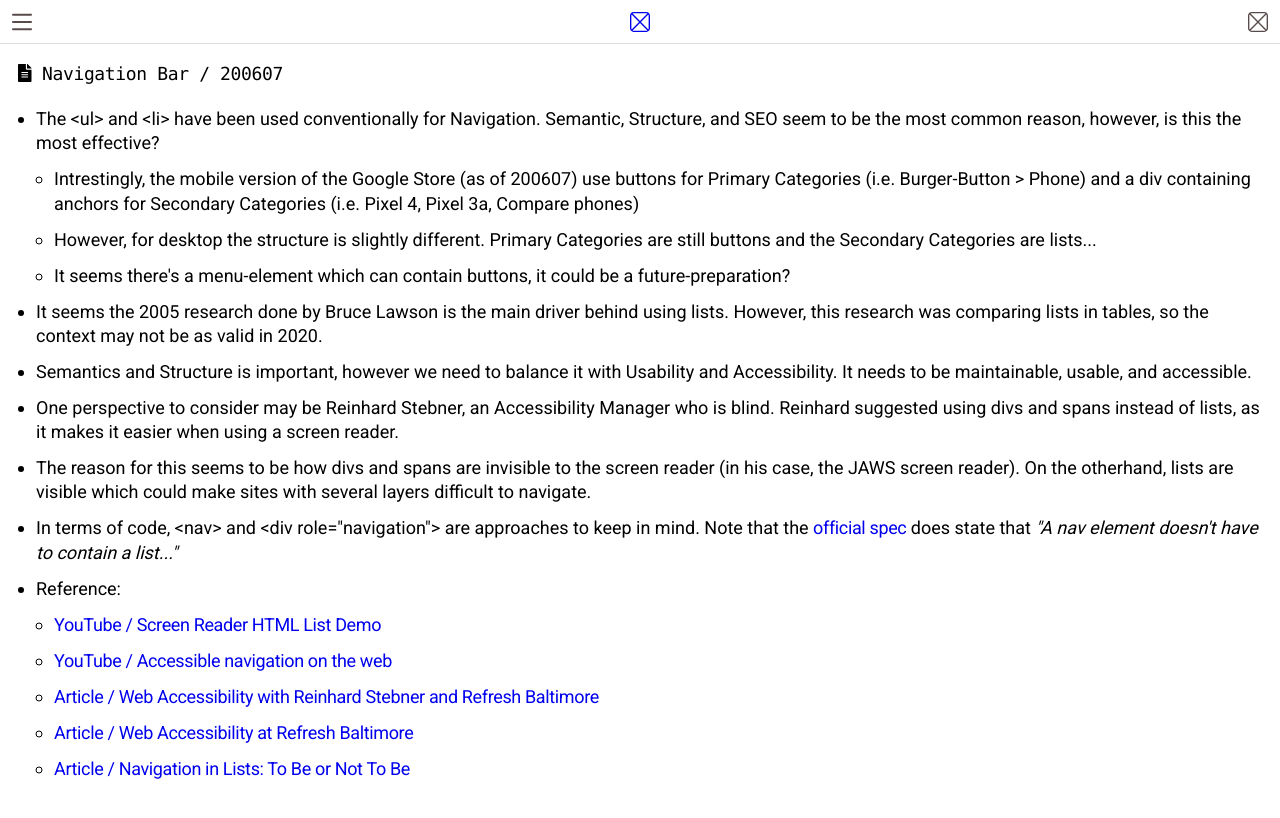
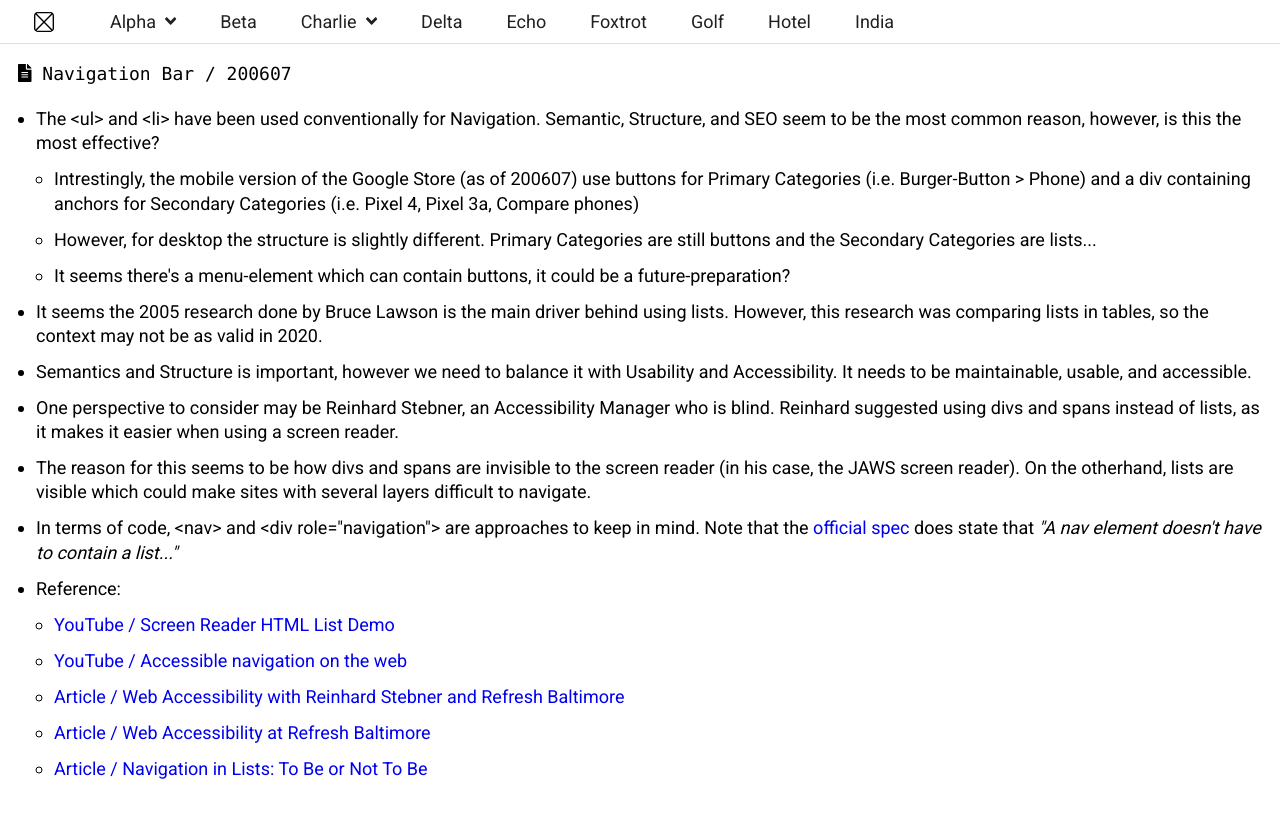
Before and after one commit to Tivo389/94_200318-OET-LIBRARY, a React (Create React App) app: page / in a window 1280 px wide. Shown: the top 818 px of the page. Built offline with nearby package versions, Linux system fonts and the light colour scheme.

Commit message:
200623 / 200621_subNavDesktopBreakpoint - Completed layout of the desktop nav - Need to review dropdown flexibility and probably use javascript to position the sub menu.

```diff
--- a/src/components/NavigationBar.js
+++ b/src/components/NavigationBar.js
@@ -3,14 +3,15 @@ import { ReactComponent as IconBurger } from '../images/icon-burger.svg';
 import { ReactComponent as IconFPO1x1 } from '../images/icon-fpo-1x1.svg';
 import { FontAwesomeIcon } from '@fortawesome/react-fontawesome'
 import { library } from '@fortawesome/fontawesome-svg-core'
-import { faFileAlt, faArrowCircleLeft, faArrowCircleRight } from '@fortawesome/free-solid-svg-icons'
+import { faFileAlt, faAngleLeft, faAngleRight, faAngleDown } from '@fortawesome/free-solid-svg-icons'
 import { throttle, addClass, removeClass } from './Helper';
-library.add(faFileAlt, faArrowCircleLeft, faArrowCircleRight);
+library.add(faFileAlt, faAngleLeft, faAngleRight, faAngleDown);
 
 
 
 class NavigationBar extends Component {
   valueToHideNavigationBar = 128;
+  isMobileBreakpoint = window.innerWidth < 1024;
 
   // LIFECYCLE METHODS
   componentDidMount() {
@@ -39,50 +40,67 @@ class NavigationBar extends Component {
             </li>
           </ul>
           <ul className="navigationBarBody">
-            <li onClick={this.handleSubNavigationParent} data-nav-sub-body-function="parent">
-              Alpha&ensp;<FontAwesomeIcon icon="arrow-circle-right"/>
+            <li className="desktopLogo">
+              <a href="/">
+                <IconFPO1x1/>
+              </a>
+            </li>
+            <li
+              onClick={this.isMobileBreakpoint ? this.handleSubNavigationParent : null}
+              data-nav-sub-body-function="parent">
+              <span>
+                Alpha&ensp;
+                <FontAwesomeIcon icon="angle-right" className="mobileAngleIcon"/>
+                <FontAwesomeIcon icon="angle-down" className="desktopAngleIcon"/>
+              </span>
               <ul className="navigationBarSubBody">
                 <a href="/">
                   <li data-nav-sub-body-function="child">
-                    Alpha-1
+                    Alpha-One
                   </li>
                 </a>
                 <a href="/">
                   <li data-nav-sub-body-function="child">
-                    Alpha-2
+                    Alpha-Two
                   </li>
                 </a>
                 <a href="/">
                   <li data-nav-sub-body-function="child">
-                    Alpha-3
+                    Alpha-Three
                   </li>
                 </a>
                 <li data-nav-sub-body-function="close">
-                  <FontAwesomeIcon icon="arrow-circle-left"/>&ensp;Back
+                  <FontAwesomeIcon icon="angle-left"/>&ensp;Back
                 </li>
               </ul>
             </li>
             <li>Beta</li>
-            <li onClick={this.handleSubNavigationParent} data-nav-sub-body-function="parent">
-              Charlie&ensp;<FontAwesomeIcon icon="arrow-circle-right"/>
+            <li
+              onClick={this.isMobileBreakpoint ? this.handleSubNavigationParent : null}
+              data-nav-sub-body-function="parent">
+              <span>
+                Charlie&ensp;
+                <FontAwesomeIcon icon="angle-right" className="mobileAngleIcon"/>
+                <FontAwesomeIcon icon="angle-down" className="desktopAngleIcon"/>
+              </span>
               <ul className="navigationBarSubBody">
                 <a href="/">
                   <li data-nav-sub-body-function="child">
-                    Charlie-1
+                    Charlie-One
                   </li>
                 </a>
                 <a href="/">
                   <li data-nav-sub-body-function="child">
-                    Charlie-2
+                    Charlie-Two
                   </li>
                 </a>
                 <a href="/">
                   <li data-nav-sub-body-function="child">
-                    Charlie-3
+                    Charlie-Three
                   </li>
                 </a>
                 <li data-nav-sub-body-function="close">
-                  <FontAwesomeIcon icon="arrow-circle-left"/>&ensp;Back
+                  <FontAwesomeIcon icon="angle-left"/>&ensp;Back
                 </li>
               </ul>
             </li>
@@ -92,12 +110,6 @@ class NavigationBar extends Component {
             <li>Golf</li>
             <li>Hotel</li>
             <li>India</li>
-            <li>Juliett</li>
-            <li>Kilo</li>
-            <li>Lima</li>
-            <li>Mike</li>
-            <li>November</li>
-            <li>Oscar</li>
           </ul>
         </nav>
         <section className="sectionContainer">
--- a/src/css/_font.scss
+++ b/src/css/_font.scss
@@ -31,12 +31,10 @@ h1 span, h2 span, h3 span, h4 span, h5 span, h6 span {
   display: block;
   font-size: 14px;
   font-weight: initial;
-  letter-spacing: initial;
   line-height: $desktopLineHeight;
 }
 p, a {
   font-family: $ffBody;
-  letter-spacing: -0.02em;
   line-height: $mobileLineHeight;
   margin: 0;
   @include w768 {
@@ -95,7 +93,6 @@ a {
   }
 }
 code {
-  letter-spacing:  -0.02em;
   line-height: 1.35;
 }
 li {
--- a/src/css/_navigationBar.scss
+++ b/src/css/_navigationBar.scss
@@ -8,25 +8,37 @@ body.hideOverflow {
 }
 
 .navigationBarBody {
-  transform: translateY(-100vh);
   background: $colorWhite;
   color: $colorBlack;
   display: flex;
   flex-direction: column;
   font-size: 1rem;
+  height: calc(100vh - #{$navigationBarUnit});
   justify-content: flex-start;
-  letter-spacing: 0.02em;
   line-height: 1;
   list-style: none;
   margin: 0;
+  overflow-x: hidden;
   overflow-y: scroll;
-  overflow-x: hidden;
   padding: 0 0 $navigationBarUnitDouble 0;
   text-align: left;
+  transform: translateY(-100vh);
   transition: $transitionMD cubic-bezier(0, 0, 0.9, 1);
   width: 100%;
-  height: calc(100vh - #{$navigationBarUnit});
   z-index: 970;
+  @include w1024 {
+    align-items: flex-start;
+    border-bottom: 1px solid $colorLightGray;
+    flex-direction: row;
+    flex: 0 0 auto;
+    height: $navigationBarUnit;
+    overflow: visible;
+    padding: 0;
+    position: relative;
+    transform: translateY(0);
+  }
+}
+.navigationBarBody {
   & li {
     padding: $navigationBarUnitHalf 0;
     margin: 0 $navigationBarUnitHalf;
@@ -34,9 +46,69 @@ body.hideOverflow {
     &:last-of-type {
       border-bottom: 0;
     }
+    &:not([data-nav-sub-body-function='parent']):hover {
+      text-decoration: underline;
+    }
+    &[data-nav-sub-body-function='parent'] {
+      flex-direction: column;
+      &:hover .navigationBarSubBody {
+        display: initial;
+      }
+    }
+    &[data-nav-sub-body-function='child'] {
+      padding: $navigationBarUnitHalf 0;
+      margin: 0 $navigationBarUnitHalf;
+      border-bottom: 1px dashed $colorLightGray;
+    }
+  }
+  & .desktopAngleIcon {
+    display: none;
+  }
+  & .desktopLogo {
+    display: none;
+    margin: 0;
+    padding: 12px;
+    flex: 1 0 auto;
   }
   &.overflowYHidden {
     overflow-y: hidden;
+  }
+  @include w1024 {
+    & li {
+      align-items: center;
+      border-bottom: none;
+      display: flex;
+      flex-direction: row;
+      margin: 0;
+      padding: calc((#{$navigationBarUnit} - (1rem * 1.35)) / 2) $navigationBarUnitHalf;
+      cursor: pointer;
+      &:last-of-type {
+        border-bottom: 0;
+      }
+      &[data-nav-sub-body-function='parent']:hover {
+        padding-left: 1.5px;
+        padding-right: 1.5px;
+      }
+      &[data-nav-sub-body-function='child'] {
+        padding: $navigationBarUnitHalf;
+        margin: 0;
+      }
+      &[data-nav-sub-body-function='close'] {
+        display: none;
+      }
+    }
+    & .desktopAngleIcon {
+      display: initial;
+    }
+    & .desktopLogo {
+      display: initial;
+      max-height: $navigationBarUnit;
+      max-width: $navigationBarUnit;
+      margin: 0 $navigationBarUnitHalf;
+    }
+    & .mobileAngleIcon {
+      display: none;
+    }
   }
 }
 
@@ -47,7 +119,7 @@ body.hideOverflow {
   position: sticky;
   right: 0;
   top: 0;
-  transition: $transitionMD cubic-bezier(0.5, 0, 0.5, 2);
+  transition: $transitionMD cubic-bezier(0.5, 0, 0.5, 1);
   &.active .navigationBarHeader {
     box-shadow: $boxShadowDefault;
   }
@@ -80,6 +152,9 @@ body.hideOverflow {
     max-width: $navigationBarUnit;
     padding: 12px;
   }
+  @include w1024 {
+    display: none;
+  }
 }
 
 .navigationBarSubBody {
@@ -97,9 +172,16 @@ body.hideOverflow {
   &.active {
     transform: translateX(0);
   }
-  & li[data-nav-sub-body-function='child'] {
-    padding: $navigationBarUnitHalf 0;
-    margin: 0 $navigationBarUnitHalf;
-    border-bottom: 1px dashed $colorLightGray;
+  @include w1024 {
+    background: $colorWhite;
+    border-bottom: 1px solid $colorLightGray;
+    border-left: 1px solid $colorLightGray;
+    border-right: 1px solid $colorLightGray;
+    list-style: none;
+    margin: calc(1rem / 2) 0 0 0;
+    padding: 0;
+    position: initial;
+    transform: translateX(-4px);
+    display: none;
   }
 }
--- a/src/css/index.css
+++ b/src/css/index.css
@@ -349,12 +349,10 @@ h1 span, h2 span, h3 span, h4 span, h5 span, h6 span {
   display: block;
   font-size: 14px;
   font-weight: initial;
-  letter-spacing: initial;
   line-height: 1.35; }
 
 p, a {
   font-family: "Roboto", "Helvetica Neue", Helvetica, Arial, sans-serif;
-  letter-spacing: -0.02em;
   line-height: 1.5;
   margin: 0; }
   @media (min-width: 768px) {
@@ -412,7 +410,6 @@ a {
     outline: none; }
 
 code {
-  letter-spacing: -0.02em;
   line-height: 1.35; }
 
 li {
@@ -1254,33 +1251,93 @@ body.hideOverflow {
   overflow: hidden; }
 
 .navigationBarBody {
-  transform: translateY(-100vh);
   background: white;
   color: #202020;
   display: flex;
   flex-direction: column;
   font-size: 1rem;
+  height: calc(100vh - 44px);
   justify-content: flex-start;
-  letter-spacing: 0.02em;
   line-height: 1;
   list-style: none;
   margin: 0;
+  overflow-x: hidden;
   overflow-y: scroll;
-  overflow-x: hidden;
   padding: 0 0 calc(44px * 2) 0;
   text-align: left;
+  transform: translateY(-100vh);
   transition: 0.3s cubic-bezier(0, 0, 0.9, 1);
   width: 100%;
-  height: calc(100vh - 44px);
   z-index: 970; }
-  .navigationBarBody li {
+  @media (min-width: 1024px) {
+    .navigationBarBody {
+      align-items: flex-start;
+      border-bottom: 1px solid #e3dede;
+      flex-direction: row;
+      flex: 0 0 auto;
+      height: 44px;
+      overflow: visible;
+      padding: 0;
+      position: relative;
+      transform: translateY(0); } }
+
+.navigationBarBody li {
+  padding: calc(44px / 2) 0;
+  margin: 0 calc(44px / 2);
+  border-bottom: 1px dashed #e3dede; }
+  .navigationBarBody li:last-of-type {
+    border-bottom: 0; }
+  .navigationBarBody li:not([data-nav-sub-body-function='parent']):hover {
+    text-decoration: underline; }
+  .navigationBarBody li[data-nav-sub-body-function='parent'] {
+    flex-direction: column; }
+    .navigationBarBody li[data-nav-sub-body-function='parent']:hover .navigationBarSubBody {
+      display: initial; }
+  .navigationBarBody li[data-nav-sub-body-function='child'] {
     padding: calc(44px / 2) 0;
     margin: 0 calc(44px / 2);
     border-bottom: 1px dashed #e3dede; }
+
+.navigationBarBody .desktopAngleIcon {
+  display: none; }
+
+.navigationBarBody .desktopLogo {
+  display: none;
+  margin: 0;
+  padding: 12px;
+  flex: 1 0 auto; }
+
+.navigationBarBody.overflowYHidden {
+  overflow-y: hidden; }
+
+@media (min-width: 1024px) {
+  .navigationBarBody li {
+    align-items: center;
+    border-bottom: none;
+    display: flex;
+    flex-direction: row;
+    margin: 0;
+    padding: calc((44px - (1rem * 1.35)) / 2) calc(44px / 2);
+    cursor: pointer; }
     .navigationBarBody li:last-of-type {
       border-bottom: 0; }
-  .navigationBarBody.overflowYHidden {
-    overflow-y: hidden; }
+    .navigationBarBody li[data-nav-sub-body-function='parent']:hover {
+      padding-left: 1.5px;
+      padding-right: 1.5px; }
+    .navigationBarBody li[data-nav-sub-body-function='child'] {
+      padding: calc(44px / 2);
+      margin: 0; }
+    .navigationBarBody li[data-nav-sub-body-function='close'] {
+      display: none; }
+  .navigationBarBody .desktopAngleIcon {
+    display: initial; }
+  .navigationBarBody .desktopLogo {
+    display: initial;
+    max-height: 44px;
+    max-width: 44px;
+    margin: 0 calc(44px / 2); }
+  .navigationBarBody .mobileAngleIcon {
+    display: none; } }
 
 .navigationBarElement {
   background: white;
@@ -1289,7 +1346,7 @@ body.hideOverflow {
   position: sticky;
   right: 0;
   top: 0;
-  transition: 0.3s cubic-bezier(0.5, 0, 0.5, 2); }
+  transition: 0.3s cubic-bezier(0.5, 0, 0.5, 1); }
   .navigationBarElement.active .navigationBarHeader {
     box-shadow: 0 1px 6px rgba(32, 32, 32, 0.24); }
   .navigationBarElement.active .navigationBarBody {
@@ -1317,6 +1374,9 @@ body.hideOverflow {
     max-height: 44px;
     max-width: 44px;
     padding: 12px; }
+  @media (min-width: 1024px) {
+    .navigationBarHeader {
+      display: none; } }
 
 .navigationBarSubBody {
   background: white;
@@ -1332,10 +1392,18 @@ body.hideOverflow {
   transition: 0.15s cubic-bezier(0, 0, 0.9, 1); }
   .navigationBarSubBody.active {
     transform: translateX(0); }
-  .navigationBarSubBody li[data-nav-sub-body-function='child'] {
-    padding: calc(44px / 2) 0;
-    margin: 0 calc(44px / 2);
-    border-bottom: 1px dashed #e3dede; }
+  @media (min-width: 1024px) {
+    .navigationBarSubBody {
+      background: white;
+      border-bottom: 1px solid #e3dede;
+      border-left: 1px solid #e3dede;
+      border-right: 1px solid #e3dede;
+      list-style: none;
+      margin: calc(1rem / 2) 0 0 0;
+      padding: 0;
+      position: initial;
+      transform: translateX(-4px);
+      display: none; } }
 
 body {
   touch-action: manipulation; }
```
